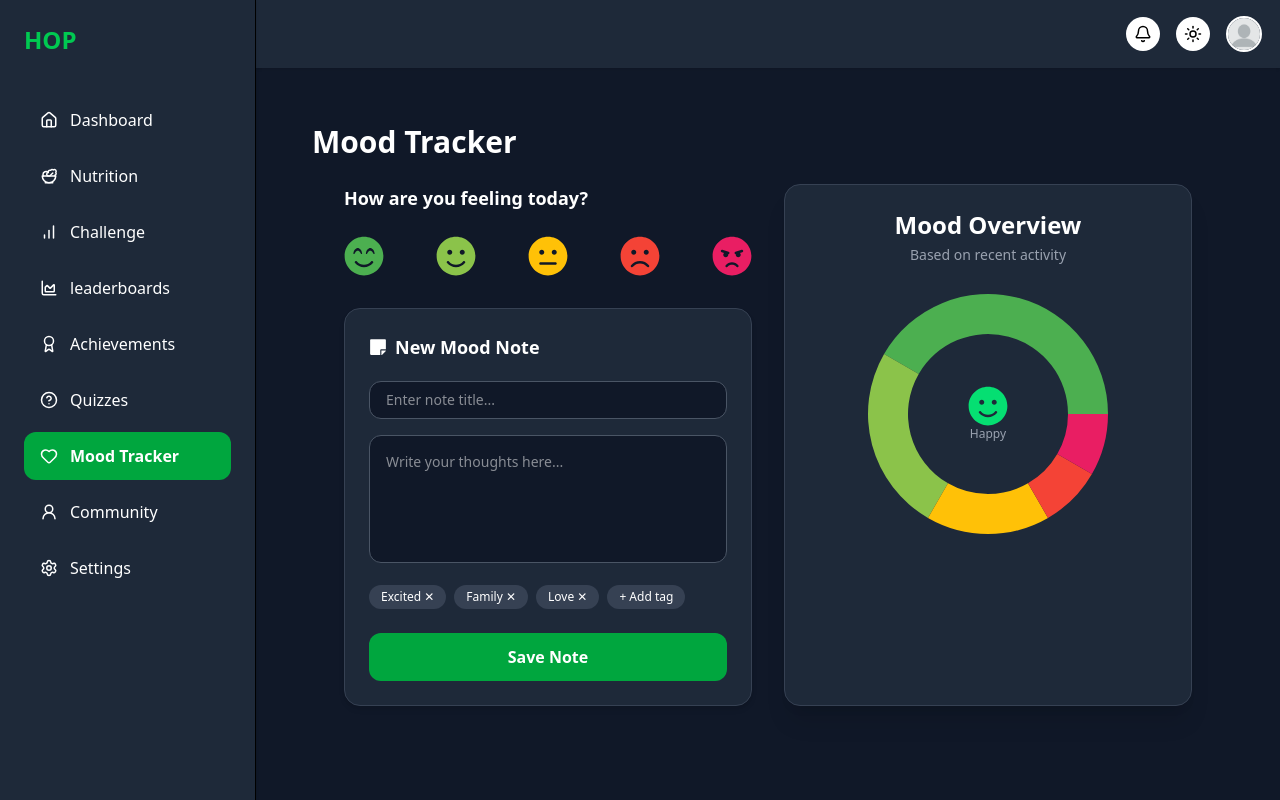
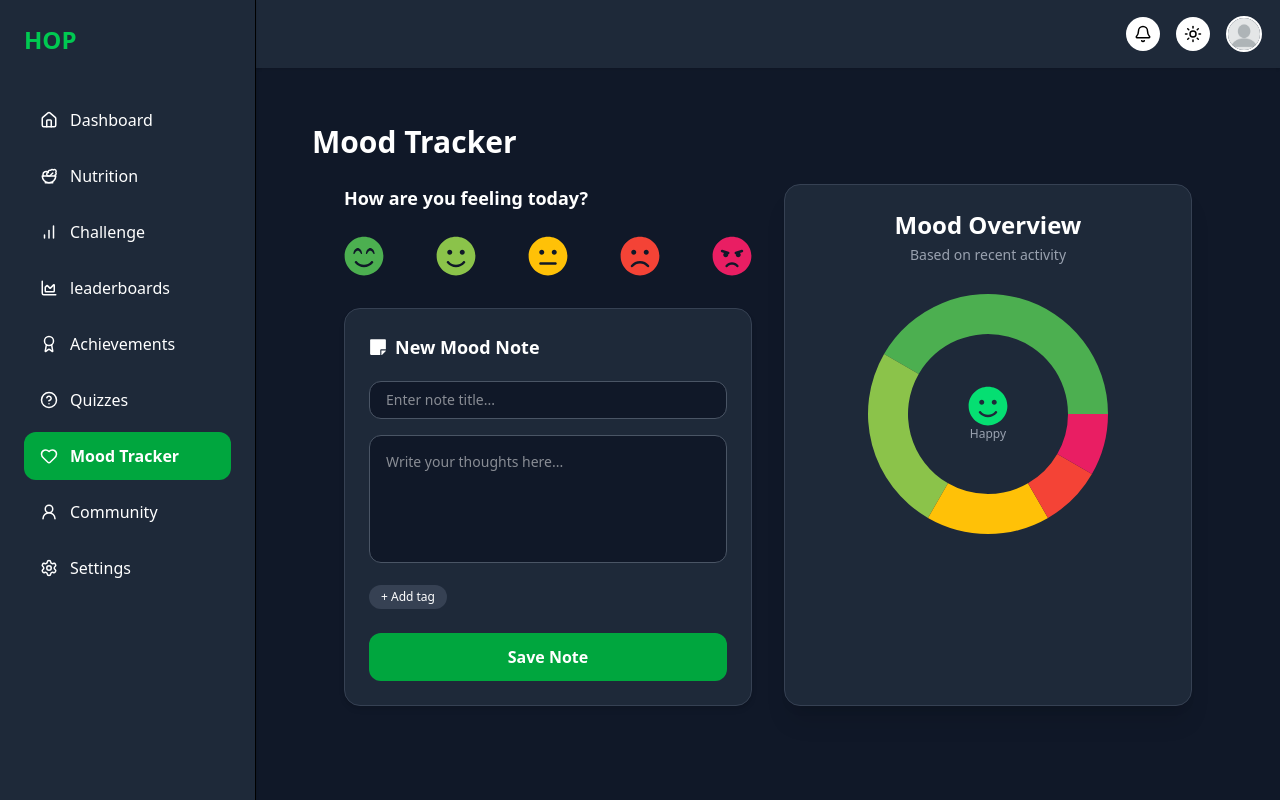
Before and after one commit to Olamilekan18/HOPwellness, a React (Vite) app in the folder frontend/: page /dashboard/moodtracker in a window 1280 px wide. Built offline with nearby package versions, Linux system fonts and the light colour scheme.

Commit message:
updating my section overview, new mood section and chart section

```diff
--- a/frontend/src/pages/dashboard/moodTracker/chartSection.jsx
+++ b/frontend/src/pages/dashboard/moodTracker/chartSection.jsx
@@ -41,5 +41,11 @@ export default function PieChartSection({ pieData }) {
 }
 
 PieChartSection.propTypes = {
-  pieData: PropTypes.node.isRequired,
+  pieData: PropTypes.arrayOf(
+    PropTypes.shape({
+      name: PropTypes.string.isRequired,
+      value: PropTypes.number.isRequired,
+      color: PropTypes.string.isRequired,
+    })
+  ).isRequired,
 };
--- a/frontend/src/pages/dashboard/moodTracker/newMoodSection.jsx
+++ b/frontend/src/pages/dashboard/moodTracker/newMoodSection.jsx
@@ -6,7 +6,15 @@ export default function NewMoodSection({
   setShowAddTagSection,
   showAddTagSection,
   newTag,
+  tags,
+  setTags,
 }) {
+  function removeTag(id) {
+    console.log(tags[id]);
+    setTags((prev) => {
+      return prev.filter((tag) => tag !== tags[id]);
+    });
+  }
   return (
     <div className="relative bg-white border border-gray-200 dark:border-gray-700 rounded-2xl p-6 shadow-md dark:bg-gray-800 transition-all">
       <div className="flex flex-wrap items-center justify-between gap-2 mb-5">
@@ -33,12 +41,20 @@ export default function NewMoodSection({
       />
 
       <div className="flex flex-wrap gap-2 mb-6">
-        {["Excited", "Family", "Love"].map((tag, index) => (
+        {tags.map((tag, index) => (
           <span
             key={index}
-            className="bg-gray-100 dark:bg-gray-700 text-gray-800 dark:text-white px-3 py-1 rounded-full text-xs cursor-pointer hover:bg-gray-200 dark:hover:bg-gray-600"
+            className="bg-gray-100 dark:bg-gray-700 text-gray-800 dark:text-white px-3 py-1 rounded-full text-xs hover:bg-gray-200 dark:hover:bg-gray-600"
           >
-            {tag} ✕
+            {tag}{" "}
+            <button
+              id={index}
+              onClick={(e) => {
+                removeTag(e.target.id);
+              }}
+            >
+              ✕
+            </button>
           </span>
         ))}
         <button
@@ -61,14 +77,21 @@ export default function NewMoodSection({
               setNewTag(e.target.value);
             }}
             onBlur={() => {
-              console.log(newTag);
+              if (newTag === "") {
+                console.log("You didnt input anything");
+              } else {
+                setTags((prev) => {
+                  return [...prev, newTag];
+                });
+              }
+              setShowAddTagSection(false);
+              setNewTag("");
             }}
             autoFocus
           />
         </div>
       ) : null}
 
-      {/* Button */}
       <button className="w-full py-3 bg-green-600 hover:bg-green-700 text-white font-semibold rounded-xl transition-all">
         Save Note
       </button>
@@ -77,9 +100,11 @@ export default function NewMoodSection({
 }
 
 NewMoodSection.propTypes = {
-  mood: PropTypes.node.isRequired,
-  setNewTag: PropTypes.node.isRequired,
-  newTag: PropTypes.node.isRequired,
-  showAddTagSection: PropTypes.node.isRequired,
-  setShowAddTagSection: PropTypes.node.isRequired,
+  mood: PropTypes.string,
+  setNewTag: PropTypes.func.isRequired,
+  newTag: PropTypes.string.isRequired,
+  showAddTagSection: PropTypes.bool.isRequired,
+  setShowAddTagSection: PropTypes.func.isRequired,
+  tags: PropTypes.arrayOf(PropTypes.string).isRequired,
+  setTags: PropTypes.func.isRequired,
 };
--- a/frontend/src/pages/dashboard/moodTracker/overviewSection.jsx
+++ b/frontend/src/pages/dashboard/moodTracker/overviewSection.jsx
@@ -21,6 +21,7 @@ export default function MoodTrackerOverview() {
   const [mood, setMood] = useState();
   const [showAddTagSection, setShowAddTagSection] = useState(false);
   const [newTag, setNewTag] = useState("");
+  const [tags, setTags] = useState([]);
   return (
     <div className="grid grid-cols-1 md:grid-cols-2 gap-12 md:gap-8 px-4 md:px-8">
       <div className="space-y-8">
@@ -56,6 +57,8 @@ export default function MoodTrackerOverview() {
           showAddTagSection={showAddTagSection}
           setShowAddTagSection={setShowAddTagSection}
           mood={mood}
+          tags={tags}
+          setTags={setTags}
         />
       </div>
 
```
